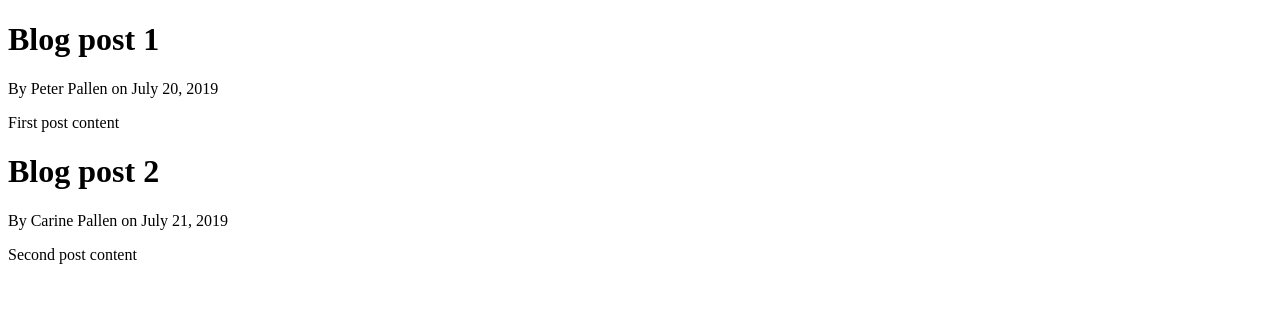
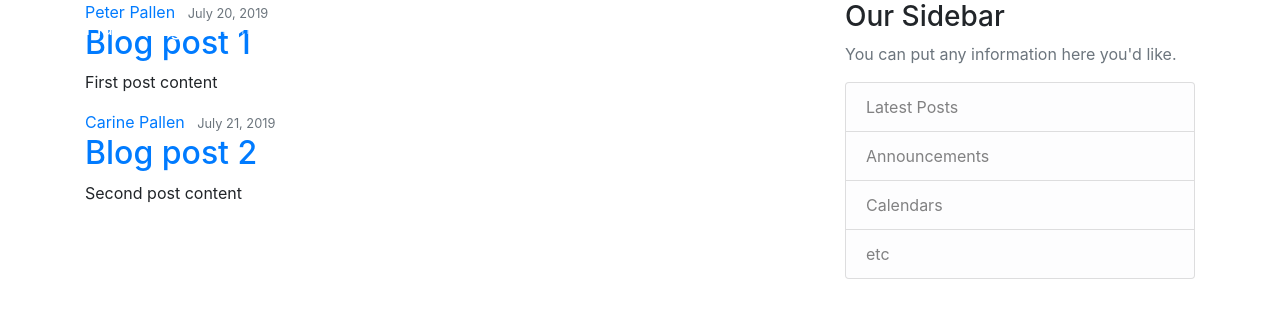
Before and after one commit to petepall/flask_social_network, a Flask app: page / in a window 1280 px wide. Shown: the top 318 px of the page. Run offline with Flask 2, Linux system fonts and the light colour scheme; some libraries are stand-ins or nearby versions.

Commit message:
Add css to the layout and home pageSigned-off-by: Peter Pallen <peter@ppallen.be>

```diff
--- a/flaskblog.py
+++ b/flaskblog.py
@@ -1,6 +1,6 @@
 from flask import Flask
+from flask.helpers import url_for
 from flask.templating import render_template
-
 
 app = Flask(__name__)
 posts = [
--- a/templates/base_layout/layout.html.j2
+++ b/templates/base_layout/layout.html.j2
@@ -2,8 +2,13 @@
 <html lang="en">
 <head>
     <meta charset="UTF-8">
-    <meta name="viewport" content="width=device-width, initial-scale=1.0">
+    <meta name="viewport" content="width=device-width, initial-scale=1.0, shrink-to-fit=no">
     <meta http-equiv="X-UA-Compatible" content="ie=edge">
+
+    <!-- Bootstrap CSS -->
+    <link rel="stylesheet" href="https://stackpath.bootstrapcdn.com/bootstrap/4.3.1/css/bootstrap.min.css" integrity="sha384-ggOyR0iXCbMQv3Xipma34MD+dH/1fQ784/j6cY/iJTQUOhcWr7x9JvoRxT2MZw1T" crossorigin="anonymous">
+    <!-- site specific CSS -->
+    <link rel="stylesheet" type="text/css" href="{{ url_for('static', filename='main.css') }}">
     {% if title %}
         <title>Flask Blog - {{ title }}</title>
     {% else %}
@@ -11,7 +16,51 @@
     {% endif %}
 </head>
 <body>
-    {% block content%}
-    {% endblock content%}
+    <header class="site-header">
+        <nav class="navbar navbar-expand-md navbar-dark bg-steel fixed-top">
+            <div class="container">
+                <a class="navbar-brand mr-4" href="/">Flask Blog</a>
+                <button class="navbar-toggler" type="button" data-toggle="collapse" data-target="#navbarToggle" aria-controls="navbarToggle" aria-expanded="false" aria-label="Toggle navigation">
+                    <span class="navbar-toggler-icon"></span>
+                </button>
+                <div class="collapse navbar-collapse" id="navbarToggle">
+                    <div class="navbar-nav mr-auto">
+                        <a class="nav-item nav-link" href="/">Home</a>
+                        <a class="nav-item nav-link" href="/about">About</a>
+                    </div>
+                    <!-- Navbar Right Side -->
+                    <div class="navbar-nav">
+                        <a class="nav-item nav-link" href="/login">Login</a>
+                        <a class="nav-item nav-link" href="/register">Register</a>
+                    </div>
+                </div>
+            </div>
+        </nav>
+    </header>
+    <main role="main" class="container">
+        <div class="row">
+            <div class="col-md-8">
+                {% block content %}{% endblock %}
+            </div>
+            <div class="col-md-4">
+                <div class="content-section">
+                    <h3>Our Sidebar</h3>
+                    <p class='text-muted'>You can put any information here you'd like.
+                        <ul class="list-group">
+                            <li class="list-group-item list-group-item-light">Latest Posts</li>
+                            <li class="list-group-item list-group-item-light">Announcements</li>
+                            <li class="list-group-item list-group-item-light">Calendars</li>
+                            <li class="list-group-item list-group-item-light">etc</li>
+                        </ul>
+                    </p>
+                </div>
+            </div>
+        </div>
+    </main>
+    <!-- Optional JavaScript -->
+    <!-- jQuery first, then Popper.js, then Bootstrap JS -->
+    <script src="https://code.jquery.com/jquery-3.3.1.slim.min.js" integrity="sha384-q8i/X+965DzO0rT7abK41JStQIAqVgRVzpbzo5smXKp4YfRvH+8abtTE1Pi6jizo" crossorigin="anonymous"></script>
+    <script src="https://cdnjs.cloudflare.com/ajax/libs/popper.js/1.14.7/umd/popper.min.js" integrity="sha384-UO2eT0CpHqdSJQ6hJty5KVphtPhzWj9WO1clHTMGa3JDZwrnQq4sF86dIHNDz0W1" crossorigin="anonymous"></script>
+    <script src="https://stackpath.bootstrapcdn.com/bootstrap/4.3.1/js/bootstrap.min.js" integrity="sha384-JjSmVgyd0p3pXB1rRibZUAYoIIy6OrQ6VrjIEaFf/nJGzIxFDsf4x0xIM+B07jRM" crossorigin="anonymous"></script>
 </body>
 </html>
--- a/templates/home.html.j2
+++ b/templates/home.html.j2
@@ -1,8 +1,15 @@
 {% extends "/base_layout/layout.html.j2" %}
 {% block content %}
     {% for post in posts %}
-        <h1>{{ post.title }}</h1>
-        <p>By {{ post.author }} on {{ post.date_posted }}</p>
-        <p>{{ post.content }}</p>
+        <article class="media content-section">
+            <div class="media-body">
+                <div class="article-metadata">
+                    <a class="mr-2" href="#">{{ post.author }}</a>
+                    <small class="text-muted">{{ post.date_posted }}</small>
+                </div>
+                <h2><a class="article-title" href="#">{{ post.title }}</a></h2>
+                <p class="article-content">{{ post.content }}</p>
+            </div>
+        </article>
     {% endfor %}
 {% endblock content %}
```
